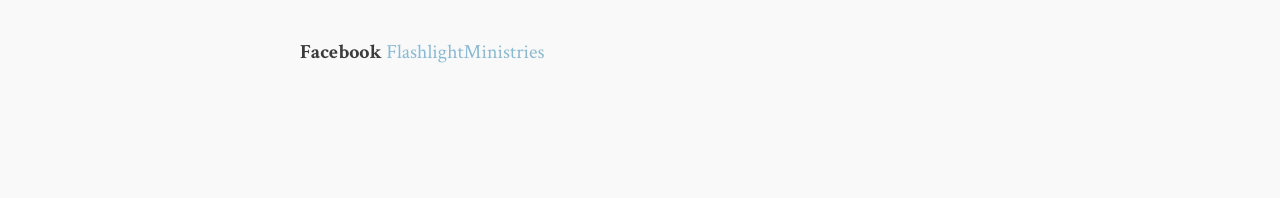
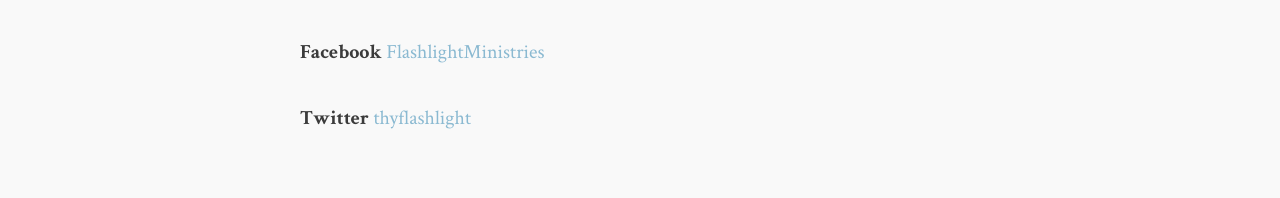
Before and after one commit to flashlightministries/unionbiblefellowship, a Jekyll site: the page built from contact.md, in a window 1280 px wide. Shown: the part 1489-1687 px from the top of the page. Built offline with Jekyll 4.4.1, drawn with Linux system fonts in a browser that asks for light colours; before the commit the page ends 1624 px from its top, so only the background shows below that.

Commit message:
metadata

```diff
--- a/_config.yml
+++ b/_config.yml
@@ -8,7 +8,7 @@
   avatar:         todo
   bio:            "Director"
   email:          tc@flmin.org
-  twitter:
+  twitter:        thyflashlight
   facebook:       FlashlightMinistries
   github:         flashlightministries
   location:       "Union, OR"
--- a/contact.md
+++ b/contact.md
@@ -24,3 +24,5 @@
 **Email** <a id="mail" href="mailto:{{ site.owner.email }}">tc@flmin.org</a>
 
 **Facebook** [FlashlightMinistries](https://www.facebook.com/FlashlightMinistries)
+
+**Twitter** [thyflashlight](https://twitter.com/thyflashlight)
```
